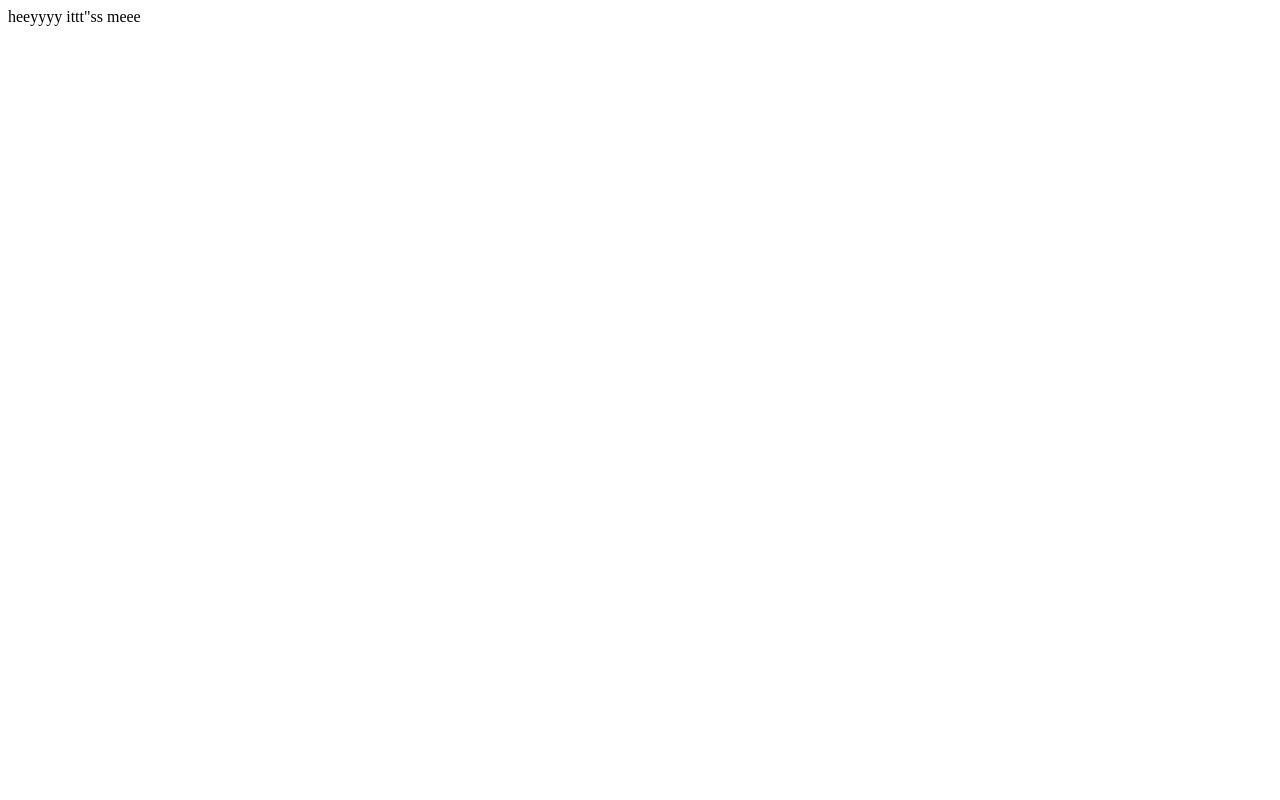
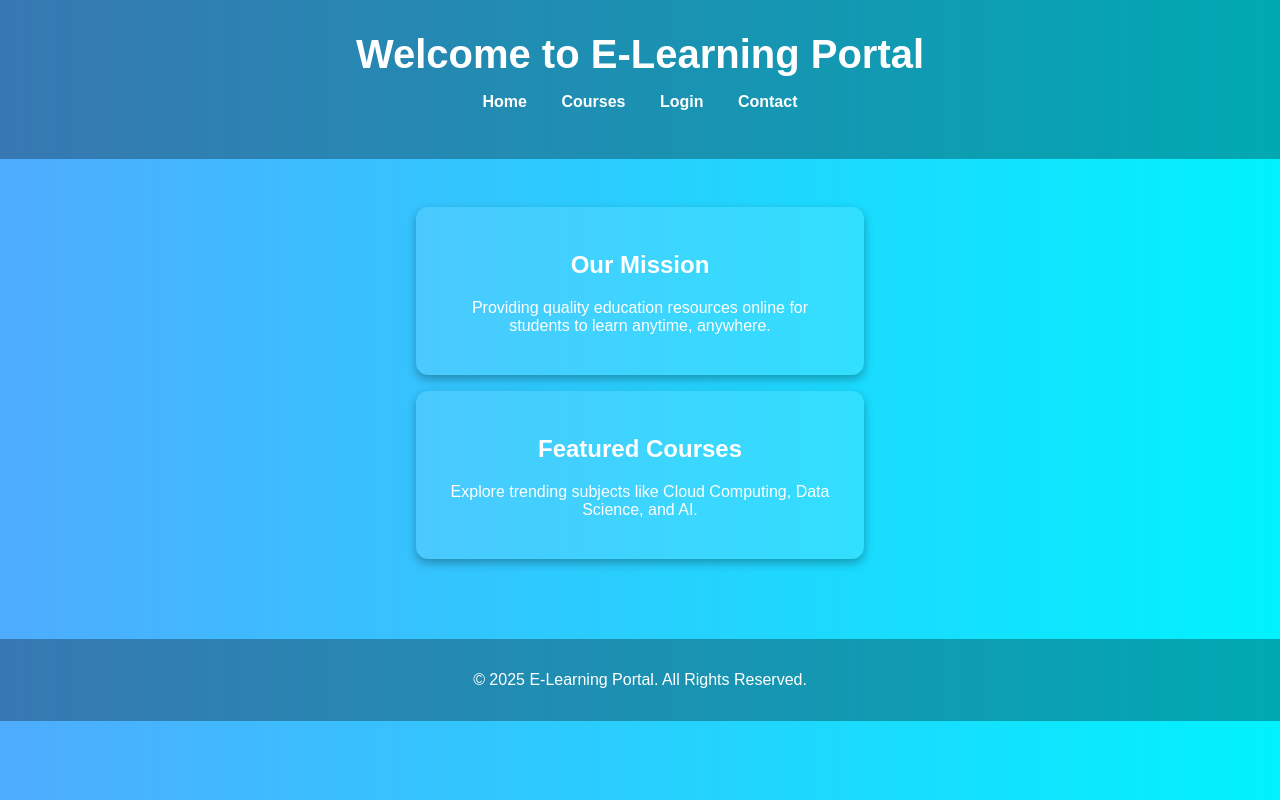
Before and after one commit to asha-047/exp4, a plain HTML site: page index.html in a window 1280 px wide. Drawn offline with Linux system fonts and the light colour scheme.

Commit message:
Update index.html

```diff
--- a/index.html
+++ b/index.html
@@ -1,11 +1,84 @@
 <!DOCTYPE html>
 <html lang="en">
 <head>
-    <meta charset="UTF-8">
-    <meta name="viewport" content="width=device-width, initial-scale=1.0">
-    <title>Document</title>
+  <meta charset="UTF-8" />
+  <meta name="viewport" content="width=device-width, initial-scale=1.0" />
+  <title>E-Learning Portal</title>
+  <style>
+    body {
+      margin: 0;
+      font-family: Arial, Helvetica, sans-serif;
+      background: linear-gradient(to right, #4facfe, #00f2fe);
+      color: #fff;
+      text-align: center;
+    }
+    header {
+      padding: 2rem;
+      background: rgba(0, 0, 0, 0.3);
+    }
+    header h1 {
+      margin: 0;
+      font-size: 2.5rem;
+    }
+    nav {
+      margin: 1rem 0;
+    }
+    nav a {
+      color: #fff;
+      text-decoration: none;
+      margin: 0 15px;
+      font-weight: bold;
+      transition: color 0.3s;
+    }
+    nav a:hover {
+      color: yellow;
+    }
+    main {
+      padding: 2rem;
+    }
+    .card {
+      background: rgba(255, 255, 255, 0.1);
+      padding: 1.5rem;
+      margin: 1rem auto;
+      border-radius: 12px;
+      max-width: 400px;
+      box-shadow: 0 4px 10px rgba(0, 0, 0, 0.3);
+    }
+    footer {
+      margin-top: 2rem;
+      padding: 1rem;
+      background: rgba(0, 0, 0, 0.3);
+    }
+  </style>
 </head>
 <body>
-    heeyyyy ittt"ss meee
+  <header>
+    <h1>Welcome to E-Learning Portal</h1>
+    <nav>
+      <a href="#">Home</a>
+      <a href="#">Courses</a>
+      <a href="#">Login</a>
+      <a href="#">Contact</a>
+    </nav>
+  </header>
+
+  <main>
+    <section class="card">
+      <h2>Our Mission</h2>
+      <p>
+        Providing quality education resources online for students to learn
+        anytime, anywhere.
+      </p>
+    </section>
+
+    <section class="card">
+      <h2>Featured Courses</h2>
+      <p>Explore trending subjects like Cloud Computing, Data Science, and AI.</p>
+    </section>
+  </main>
+
+  <footer>
+    <p>© 2025 E-Learning Portal. All Rights Reserved.</p>
+  </footer>
 </body>
 </html>
```
